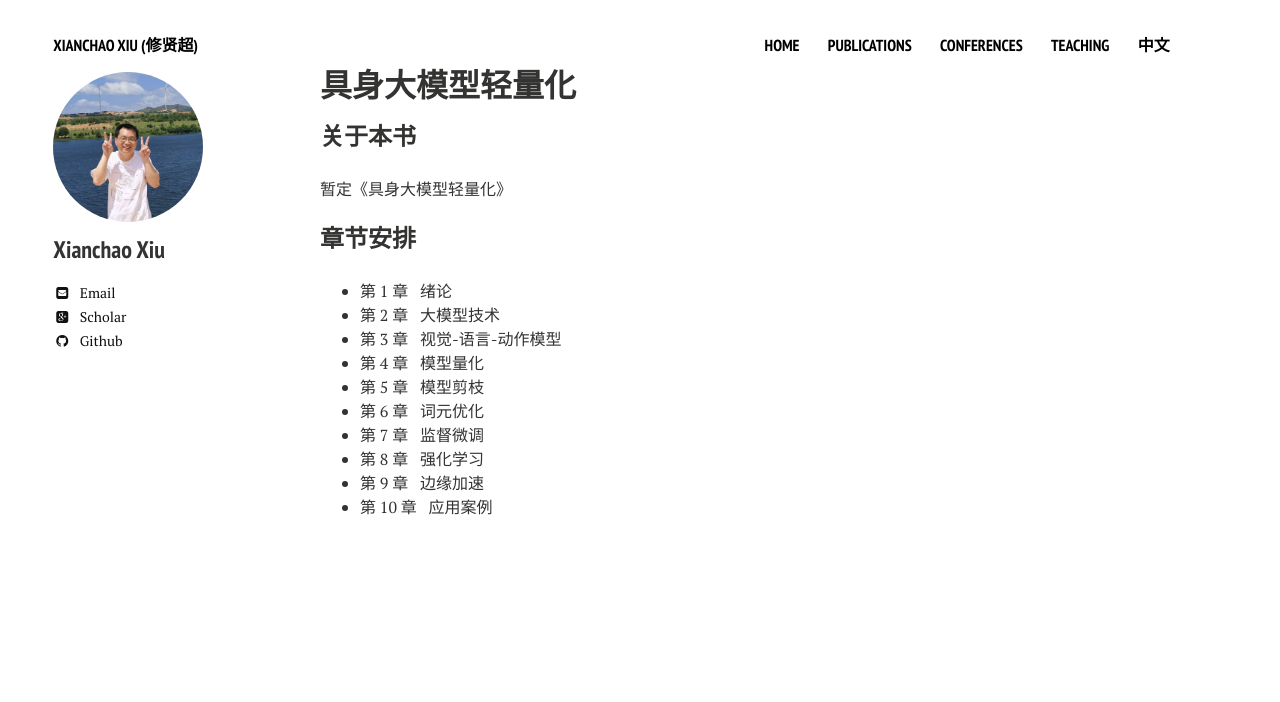
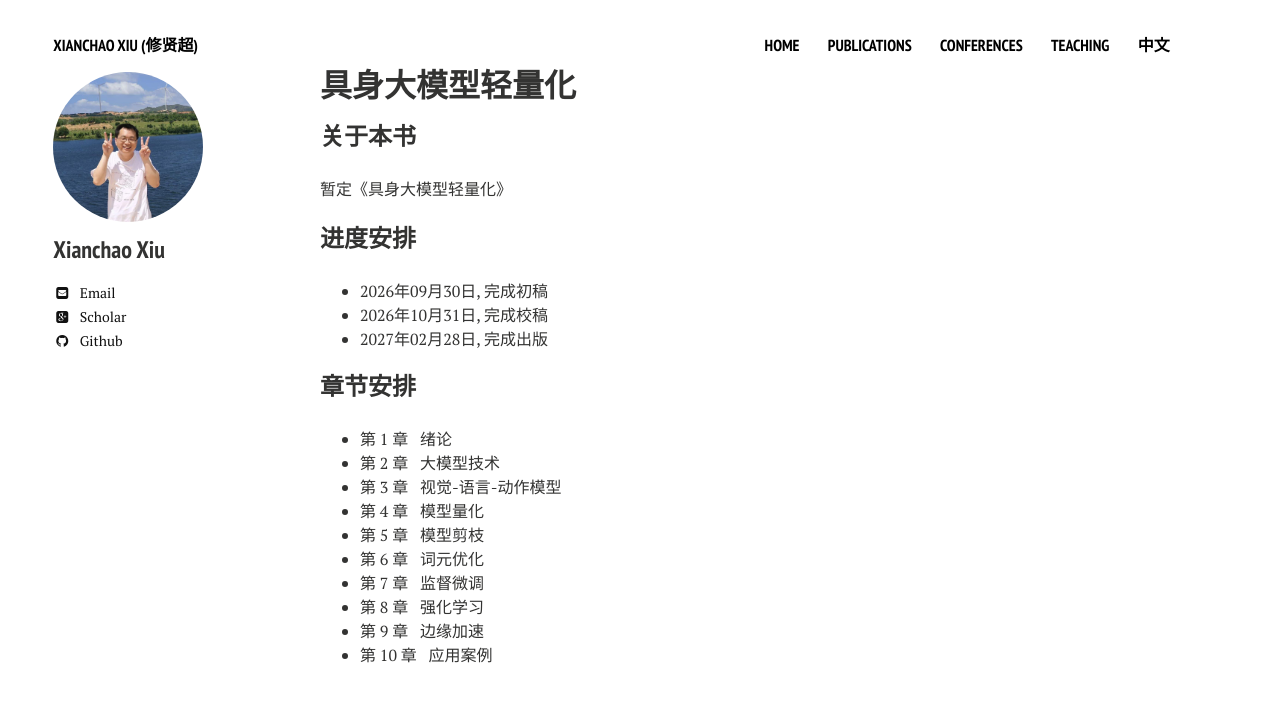
Before and after one commit to xianchaoxiu/xianchaoxiu.github.io, a Jekyll site: the page built from chinese/books/EAI/index.md, in a window 1280 px wide. Shown: the top 702 px of the page. Built offline with Jekyll 4.4.1, drawn with Linux system fonts in a browser that asks for light colours; nearby versions of some CDN libraries.

Commit message:
Update index.md

```diff
--- a/chinese/books/EAI/index.md
+++ b/chinese/books/EAI/index.md
@@ -8,6 +8,10 @@ share: false
 ### 关于本书
 暂定《具身大模型轻量化》
 
+### 进度安排
+* 2026年09月30日, 完成初稿 <br>
+* 2026年10月31日, 完成校稿 <br>
+* 2027年02月28日, 完成出版 <br>
 
 ### 章节安排
 * 第 1 章 &nbsp;  绪论 <br>
```
